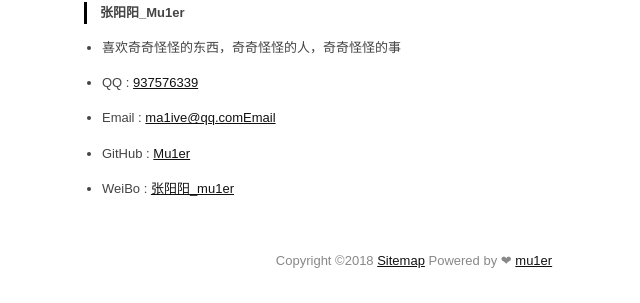
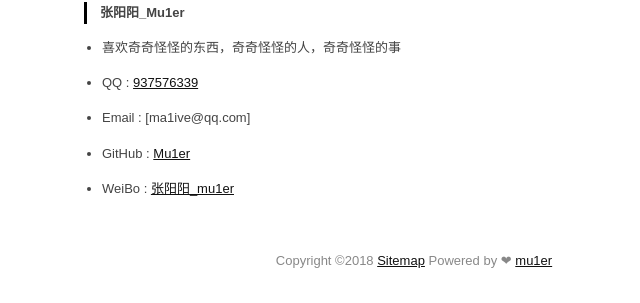
Before and after one commit to mu1er/mu1er.github.io, a Jekyll site: the page built from pages/about.md, in a window 1280 px wide. Shown: the part 199-502 px from the top of the page, without its empty margins (226-866 px from the left). Built offline with Jekyll 4.4.1, drawn with Linux system fonts in a browser that asks for light colours.

Commit message:
Update about.md

```diff
--- a/pages/about.md
+++ b/pages/about.md
@@ -9,7 +9,7 @@ title: 关于我
 
 + QQ : [937576339](http://wpa.qq.com/msgrd?v=3&uin=937576339&site=qq&menu=yes)
 
-+ Email : [ma1ive@qq.com](mailto:ma1ive@qq.com)<a href="mailto:ma1ive@qq.com">Email</a>
++ Email : [ma1ive@qq.com]
 
 + GitHub : [Mu1er](https://github.com/mu1er)
 
```
